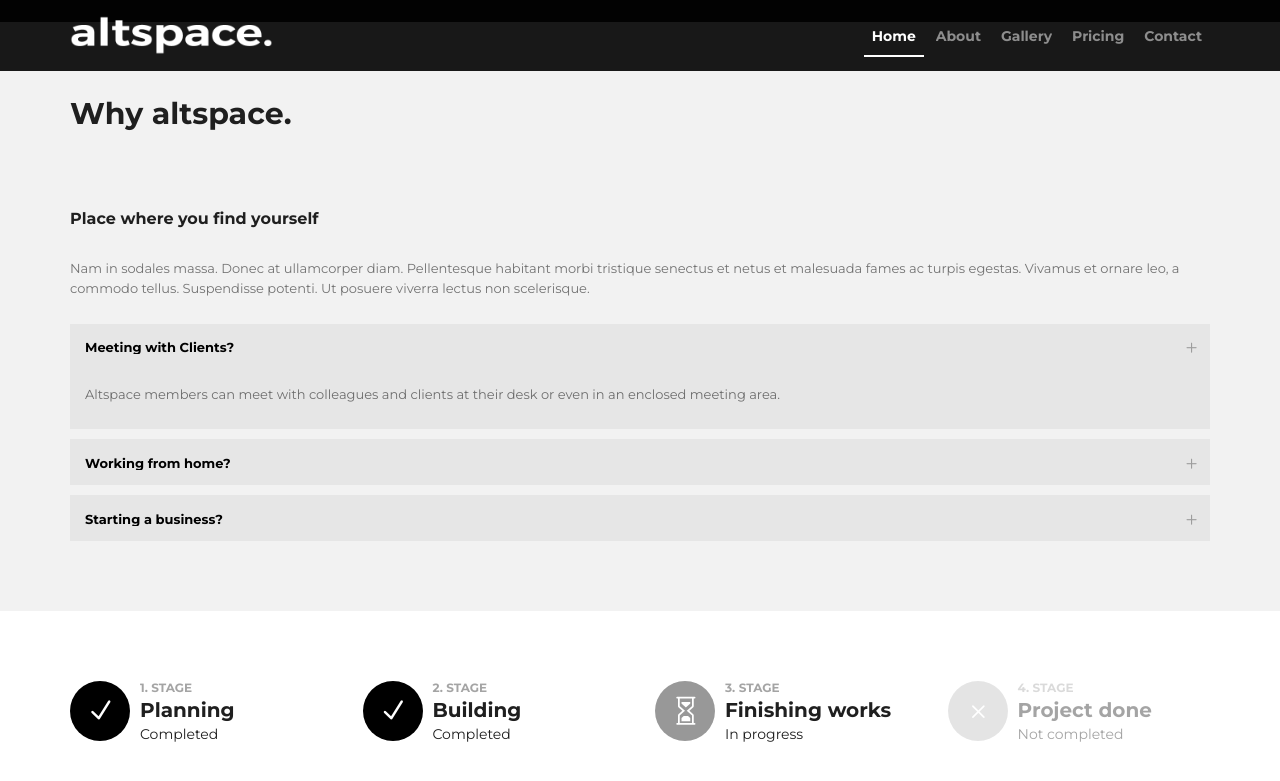
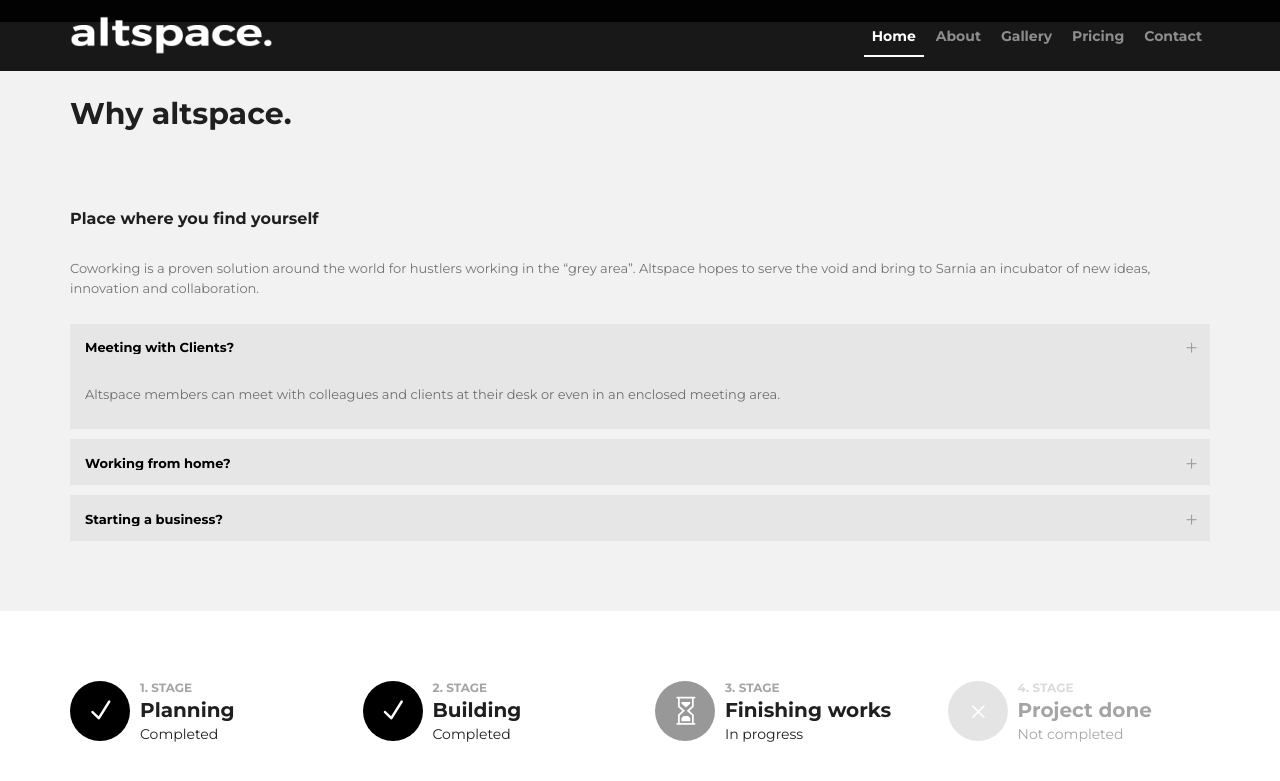
Before and after one commit to elebumm/altspace, a Jekyll site: the page built from index.md, in a window 1280 px wide and 900 px high, scrolled down 1210 px. Shown: the top 781 px of the window. Built offline with Jekyll 4.4.1, drawn with Linux system fonts in a browser that asks for light colours.

Commit message:
Updated Copy

```diff
--- a/_layouts/home.html
+++ b/_layouts/home.html
@@ -212,9 +212,8 @@
                     <div class="row">
                         <div class="col-md-12 col-sm-12">
                             <h3>Place where you find yourself</h3>
-                            <p style="margin-bottom: 2em;">Nam in sodales massa. Donec at ullamcorper diam. Pellentesque habitant morbi tristique senectus et
-                                netus et malesuada fames ac turpis egestas. Vivamus et ornare leo, a commodo tellus. Suspendisse
-                                potenti. Ut posuere viverra lectus non scelerisque.
+<p style="margin-bottom: 2em;">Coworking is a proven solution around the world for hustlers working in the “grey area”. Altspace hopes to serve the void
+    and bring to Sarnia an incubator of new ideas, innovation and collaboration.
                             </p>
                                 <div class="panel-group background-solid" id="faq" role="tablist" aria-multiselectable="true" data-scroll-reveal="enter left and move 20px after">
                                     <div class="panel panel-default">
```
